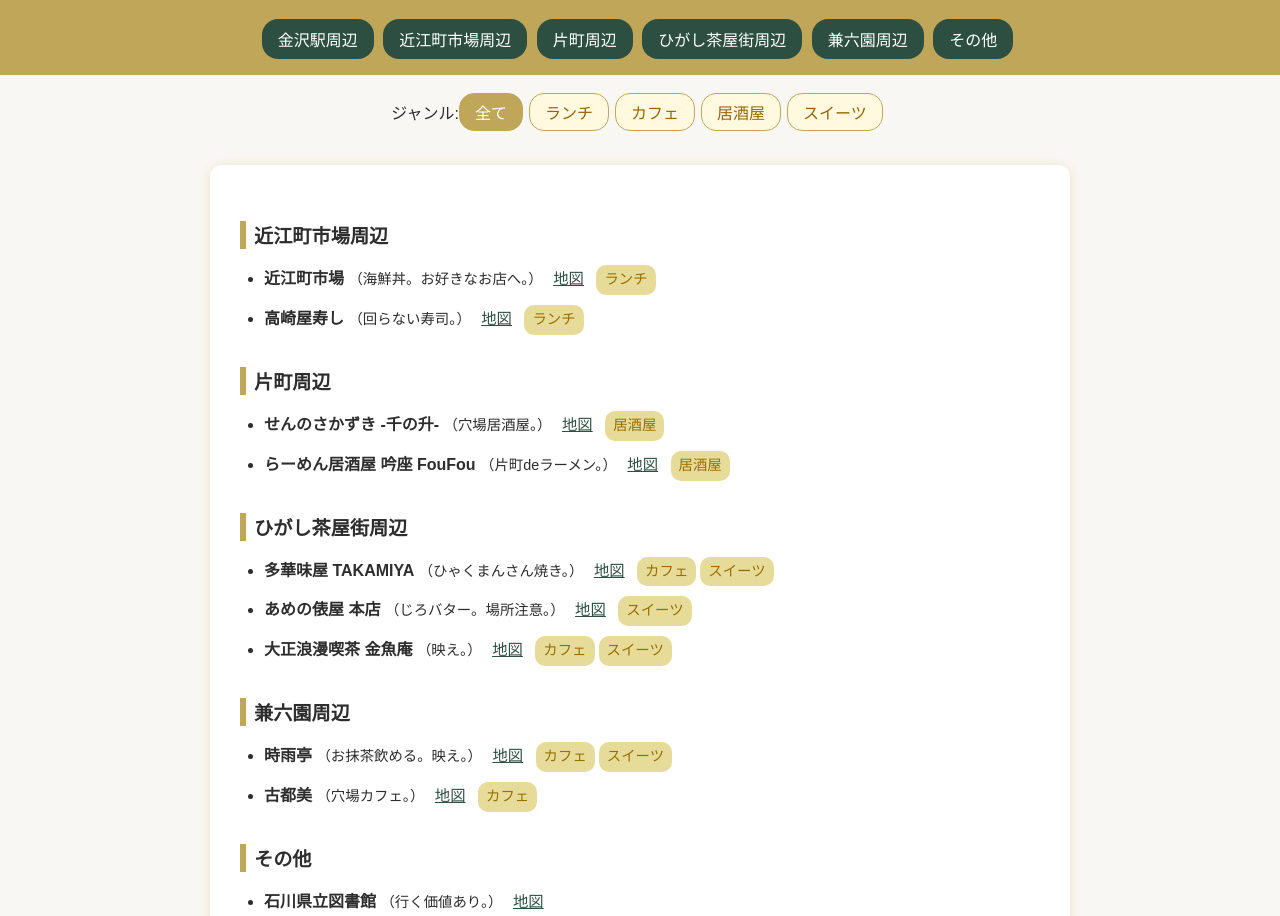
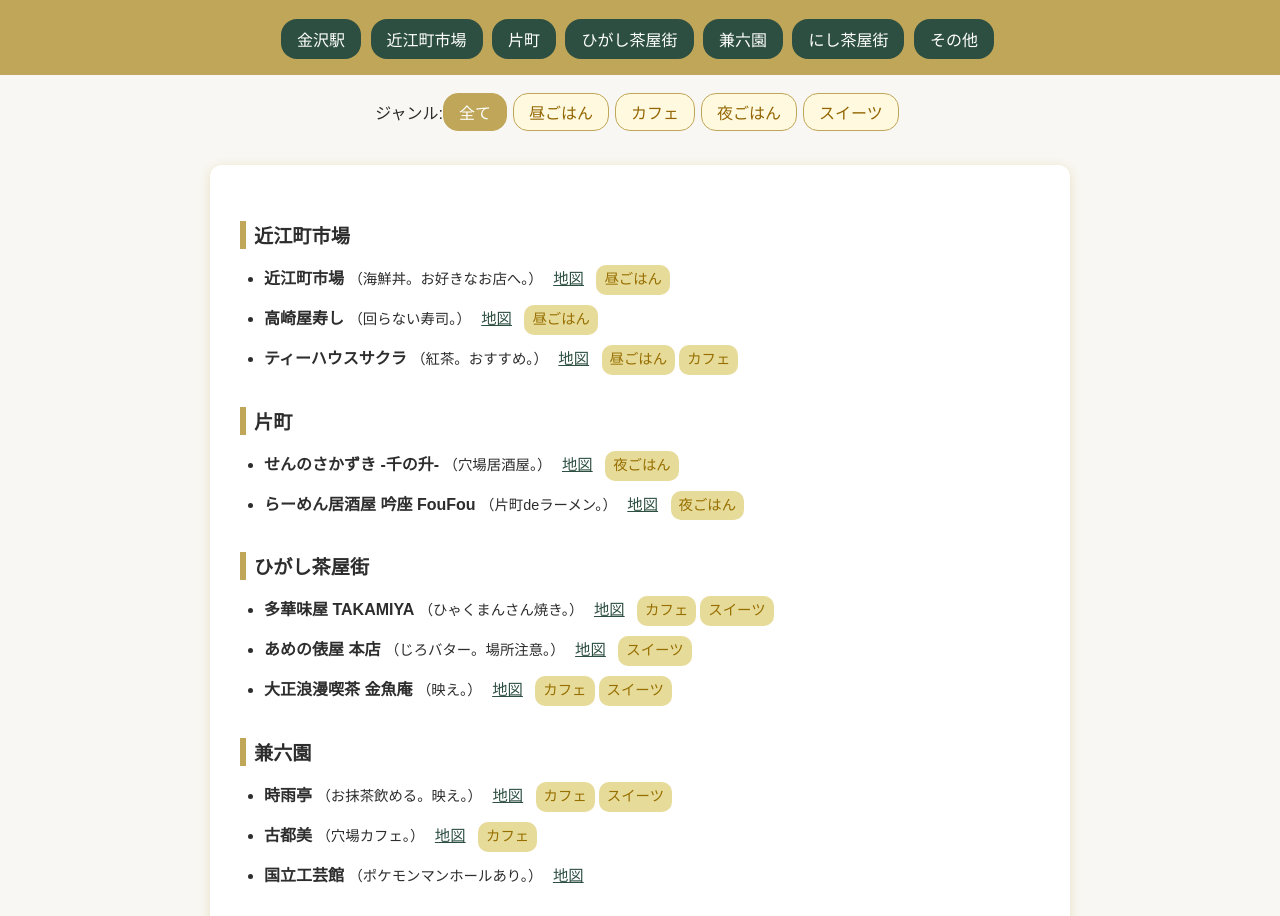
Before and after one commit to TK878/my-kanazawa-spots, a plain HTML site: page index.html in a window 1280 px wide. Shown: the part 94-1010 px from the top of the page. Drawn offline with Linux system fonts and the light colour scheme.

Commit message:
「周辺」削除 夜ごはんタグ追加 昼ごはんタグ追加 にし茶屋街エリア追加 工芸館追加 湯涌温泉追加 ティーハウスサクラ追加

```diff
--- a/data.json
+++ b/data.json
@@ -1,8 +1,8 @@
 {
   "tags": [
-    { "id": "lunch", "label": "ランチ" },
+    { "id": "lunch", "label": "昼ごはん" },
     { "id": "cafe", "label": "カフェ" },
-    { "id": "izakaya", "label": "居酒屋" },
+    { "id": "dinner", "label": "夜ごはん" },
     { "id": "sweets", "label": "スイーツ" }
   ],
 
@@ -22,18 +22,25 @@
       "tags": ["lunch"]
     },
     {
+      "area": "ohmicho",
+      "name": "ティーハウスサクラ",
+      "desc": "紅茶。おすすめ。",
+      "url": "https://maps.app.goo.gl/bBaH1GzZ2VgrUNuv8",
+      "tags": ["lunch", "cafe"]
+    },
+    {
       "area": "katamachi",
       "name": "せんのさかずき -千の升-",
       "desc": "穴場居酒屋。",
       "url": "https://maps.app.goo.gl/4yo5sAAuuyHLht43A",
-      "tags": ["izakaya"]
+      "tags": ["dinner"]
     },
     {
       "area": "katamachi",
       "name": "らーめん居酒屋 吟座 FouFou",
       "desc": "片町deラーメン。",
       "url": "https://maps.app.goo.gl/QepJ2275woMtotQQ8",
-      "tags": ["izakaya"]
+      "tags": ["dinner"]
     },
     {
       "area": "higashichaya",
@@ -71,11 +78,25 @@
       "tags": ["cafe"]
     },
     {
+      "area": "kenrokuen",
+      "name": "国立工芸館",
+      "desc": "ポケモンマンホールあり。",
+      "url": "https://maps.app.goo.gl/4bEymSmCsL4YyFwH8",
+      "tags": []
+    },
+    {
       "area": "others",
       "name": "石川県立図書館",
       "desc": "行く価値あり。",
       "url": "https://maps.app.goo.gl/3aKQhosDL3ECrPiR9",
       "tags": []
+    },
+    {
+      "area": "others",
+      "name": "湯涌温泉",
+      "desc": "旅館に泊まるなら。",
+      "url": "https://maps.app.goo.gl/vf2n6AVgLz6ggpAUA",
+      "tags": []
     }
   ]
 }
--- a/index.html
+++ b/index.html
@@ -10,21 +10,23 @@
   <header>
     <h1>金沢のおすすめスポット</h1>
     <nav class="area-nav">
-      <a href="#station">金沢駅周辺</a>
-      <a href="#ohmicho">近江町市場周辺</a>
-      <a href="#katamachi">片町周辺</a>
-      <a href="#higashichaya">ひがし茶屋街周辺</a>
-      <a href="#kenrokuen">兼六園周辺</a>
+      <a href="#station">金沢駅</a>
+      <a href="#ohmicho">近江町市場</a>
+      <a href="#katamachi">片町</a>
+      <a href="#higashichaya">ひがし茶屋街</a>
+      <a href="#kenrokuen">兼六園</a>
+      <a href="#nishichaya">にし茶屋街</a>
       <a href="#others">その他</a>
     </nav>
   </header>
   <div class="tag-filter"></div>
   <main>
-    <section id="station" data-area="station" data-title="金沢駅周辺"></section>
-    <section id="ohmicho" data-area="ohmicho" data-title="近江町市場周辺"></section>
-    <section id="katamachi" data-area="katamachi" data-title="片町周辺"></section>
-    <section id="higashichaya" data-area="higashichaya" data-title="ひがし茶屋街周辺"></section>
-    <section id="kenrokuen" data-area="kenrokuen" data-title="兼六園周辺"></section>
+    <section id="station" data-area="station" data-title="金沢駅"></section>
+    <section id="ohmicho" data-area="ohmicho" data-title="近江町市場"></section>
+    <section id="katamachi" data-area="katamachi" data-title="片町"></section>
+    <section id="higashichaya" data-area="higashichaya" data-title="ひがし茶屋街"></section>
+    <section id="kenrokuen" data-area="kenrokuen" data-title="兼六園"></section>
+    <section id="nishichaya" data-area="nishichaya" data-title="にし茶屋街"></section>
     <section id="others" data-area="others" data-title="その他"></section>
   </main>
   <footer>
```
